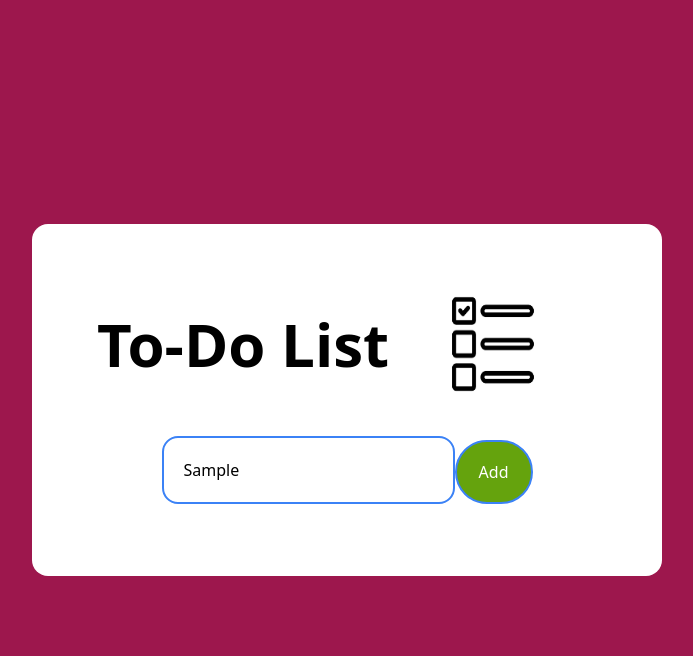
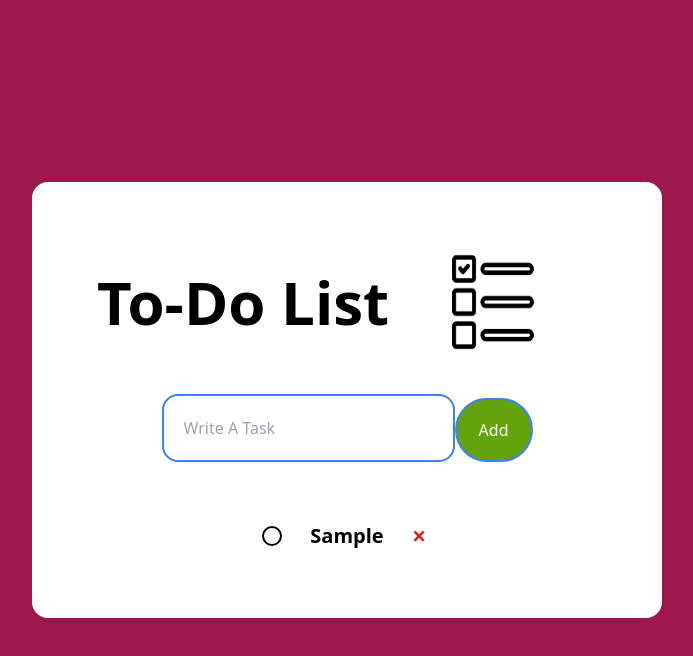
Before and after one commit to sunny2329/To-Do-List, a website: page index.html in a window 1280 px wide. Both pictures are taken after typing "Sample" into the empty fields and a click on the button "Add". Shown: the whole page, without its empty margins (293-986 px from the left). Drawn offline with Linux system fonts and the light colour scheme.

Commit message:
basic done

```diff
--- a/index.html
+++ b/index.html
@@ -10,25 +10,49 @@
 
 <body class="bg-pink-800">
     <div class="container w-[100%] min-h-[100vh] p-[10px] flex justify-center items-center flex-wrap">
-        <div class="todo-app w-[50%] h-[22rem] flex justify-between p-10 items-center rounded-2xl bg-white flex-col">
+        <div class="todo-app min-w-[50%] min-h-[22rem] flex justify-between p-10 items-center rounded-2xl bg-white flex-col break-words">
 
             <div class="flex items-center justify-center">
                 <h2 class="font-bold md:text-2xl lg:text-6xl">To-Do List</h2>
                 <img src="List-icon-by-ahlangraphic-2.jpg" class="md:w-[10rem] md:h-[7rem] w-[9rem] h-[7rem] lg:w-[13rem] lg:h-[10rem]" alt="">
             </div>
 
-            <div class="flex  justify-start items-center">
-                <input type="text" placeholder="Write A Task" class="rounded-2xl p-5 border-blue-500 border-2 focus:outline-none focus:border-green-400 focus:ring-1 focus:ring-green-500 lg:focus:scale-125 transition-all ease-in-out duration-1000 mb-5 basis-full">
+            <div class="flex  justify-start items-center row">
 
-                <button class="border-blue-500 border-2 lg:rounded-[40px] rounded-md p-2 mt-4 lg:bg-lime-600 lg:text-white lg:w-[6rem]  lg:hover:bg-cyan-700 lg:hover:border-green-300 h-[4rem] mb-8 ">
+                <input type="text" placeholder="Write A Task" id="input-box" class="rounded-2xl p-5 border-blue-500 border-2 focus:outline-none focus:border-green-400 focus:ring-1 focus:ring-green-500 lg:focus:scale-125 transition-all ease-in-out duration-1000 mb-5 basis-full">
+
+                <button class="border-blue-500 border-2 lg:rounded-[40px] rounded-md p-2 mt-4 lg:bg-lime-600 lg:text-white lg:w-[6rem]  lg:hover:bg-cyan-700 lg:hover:border-green-300 h-[4rem] mb-8 z-20 " onclick="addtask()">
                     Add
                 </button>
+
+
+
             </div>
+
+
+            <ul id="list">
+                <!-- <li class="lis relative check">
+                    <div class="divs divscheck">
+
+                    </div>
+
+                    Task 1
+                </li>
+                <li class="lis relative">
+                    <div class="divs">
+
+                    </div>
+                    Task 2</li>
+                <li class="lis relative">
+                    <div class="divs"></div>
+                    Task 3</li> -->
+            </ul>
 
 
 
         </div>
     </div>
+    <script src="js.js"></script>
 </body>
 
 </html>
--- a/input.css
+++ b/input.css
@@ -1,3 +1,27 @@
 @tailwind base;
 @tailwind components;
 @tailwind utilities;
+
+
+.lis{
+    @apply font-bold text-xl p-7 cursor-pointer
+}
+
+
+.divs{
+    @apply bg-transparent w-5 h-5 inline-block absolute top-[38%] right-[100%] rounded-full border-solid border-black border-2
+}
+
+
+.check{
+    @apply line-through
+}
+
+
+.divscheck{
+    @apply bg-pink-600
+}
+
+.cross{
+    @apply absolute left-[100%] right-0 top-7 scale-125 text-red-600 hover:text-red-700
+}
--- /dev/null
+++ b/js.js
@@ -0,0 +1,58 @@
+const inputbox = document.getElementById('input-box');
+
+
+const lists = document.getElementById('list');
+
+
+
+function addtask() {
+    if (inputbox.value === '') alert('You must enter a task!');
+    else {
+        let li = document.createElement('li');
+        li.classList.add('lis');
+        let di = document.createElement('div');
+        li.classList.add('relative');
+        di.classList.add('divs');
+
+        li.innerHTML = inputbox.value;
+        li.appendChild(di);
+        lists.appendChild(li);
+
+        let span = document.createElement('span');
+        span.innerHTML = '\u00d7';
+        span.classList.add('cross');
+        li.appendChild(span);
+
+    }
+
+    inputbox.value = "";
+    save();
+}
+
+
+lists.addEventListener('click', function (e) {
+    if(e.target.tagName === 'DIV'){
+        e.target.parentElement.classList.toggle('check');
+        e.target.classList.toggle('divscheck');
+        save();
+        }
+    if (e.target.tagName === 'LI') {
+        e.target.classList.toggle('check');
+        e.target.children[0].classList.toggle('divscheck');
+        save();
+    } else if (e.target.tagName === 'SPAN') {
+        e.target.parentElement.remove();
+        save();
+    }
+}, false);
+
+
+function save(){
+    localStorage.setItem("data",lists.innerHTML)
+}
+
+function show(){
+    lists.innerHTML = localStorage.getItem("data");
+}
+
+show();
```
Also changed, not shown: style.css.
